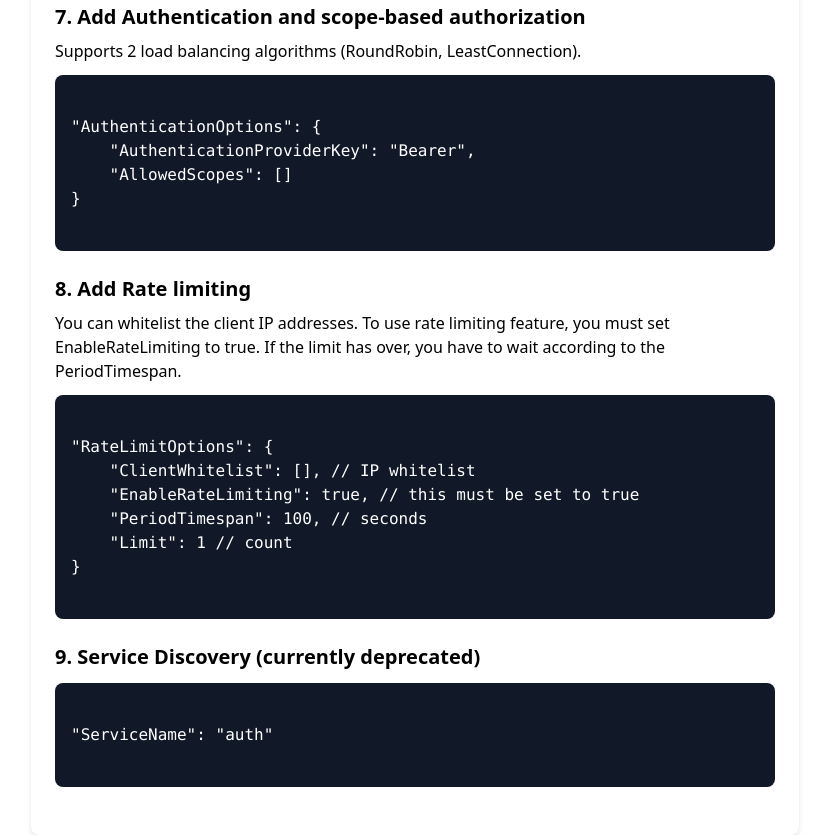
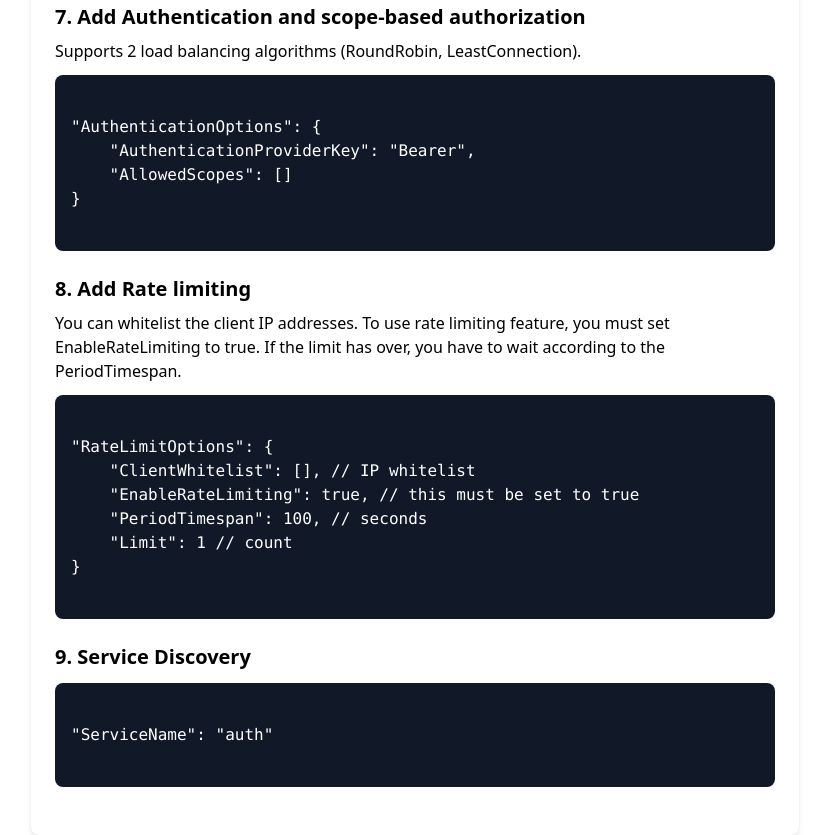
Before and after one commit to Linn-Thit-Htoo/Manual-Ocelot.Docs, a plain HTML site: page index.html in a window 1280 px wide. Shown: the part 2389-3224 px from the top of the page, without its empty margins (225-1054 px from the left). Drawn offline with nearby package versions, Linux system fonts and the light colour scheme.

Commit message:
Update index.html

```diff
--- a/index.html
+++ b/index.html
@@ -239,7 +239,7 @@ app.UseOcelot();
 
       <div class="mb-6">
         <h2 class="text-xl font-semibold mb-2">
-          9. Service Discovery (currently deprecated)
+          9. Service Discovery
         </h2>
         <pre class="bg-gray-900 mt-3 text-white p-4 rounded-lg overflow-x-auto">
         <code>
```
